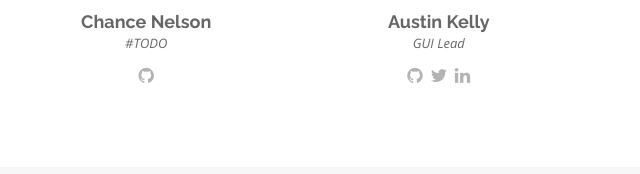
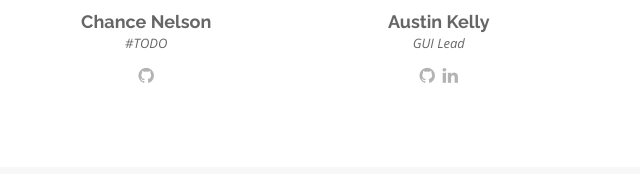
Before and after one commit to turanoo/PathLabs_Website, a plain HTML site: page index.html in a window 1280 px wide. Shown: the part 4406-4580 px from the top of the page, 640-1280 px from the left. Drawn offline with nearby package versions, Linux system fonts and the light colour scheme.

Commit message:
fixed user profile issue for account

```diff
--- a/index.html
+++ b/index.html
@@ -412,7 +412,6 @@
             <span>GUI Lead</span>
             <div class="social">
               <a href="https://github.com/skate54345"><i class="fa fa-github"></i></a>
-              <a href=""><i class="fa fa-twitter"></i></a>
               <a href="https://www.linkedin.com/in/austin-kelly-aaa801134/"><i class="fa fa-linkedin"></i></a>
             </div>
           </div>
```
